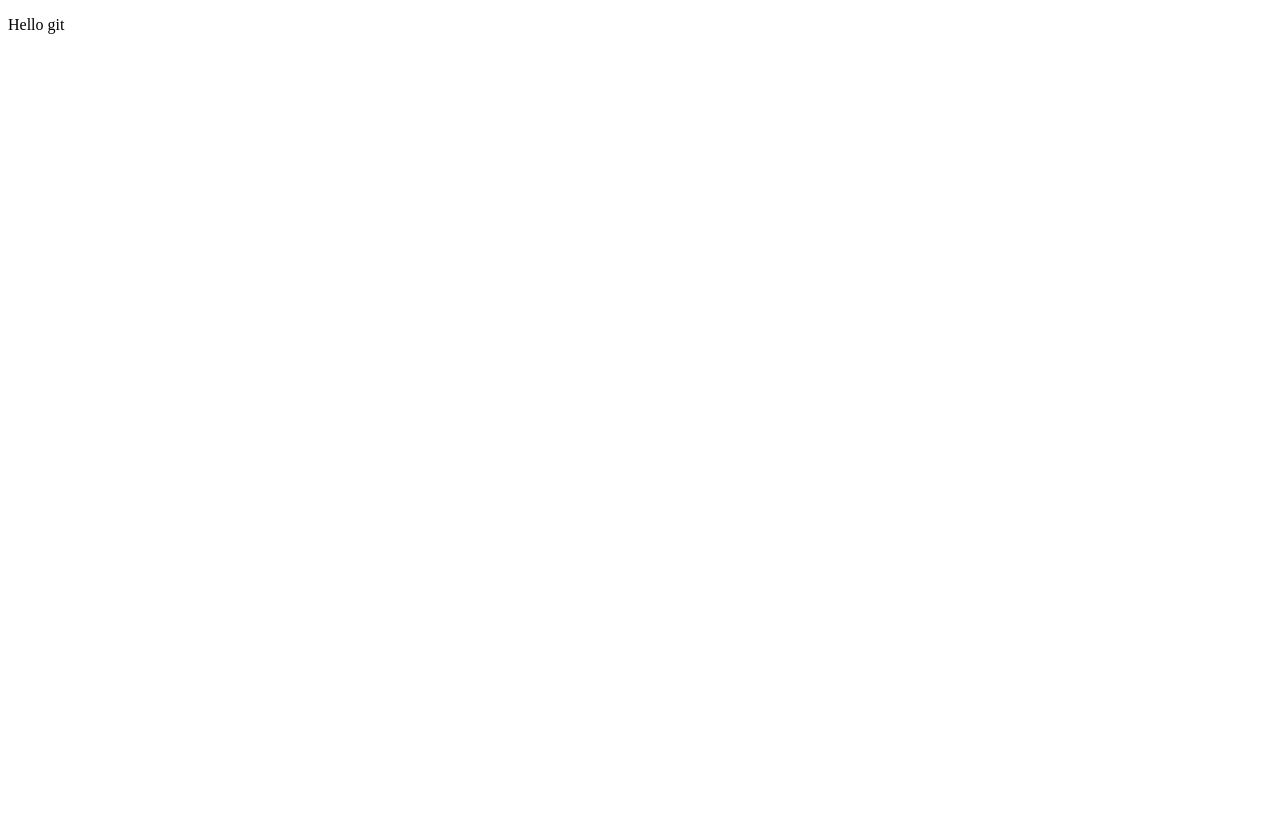
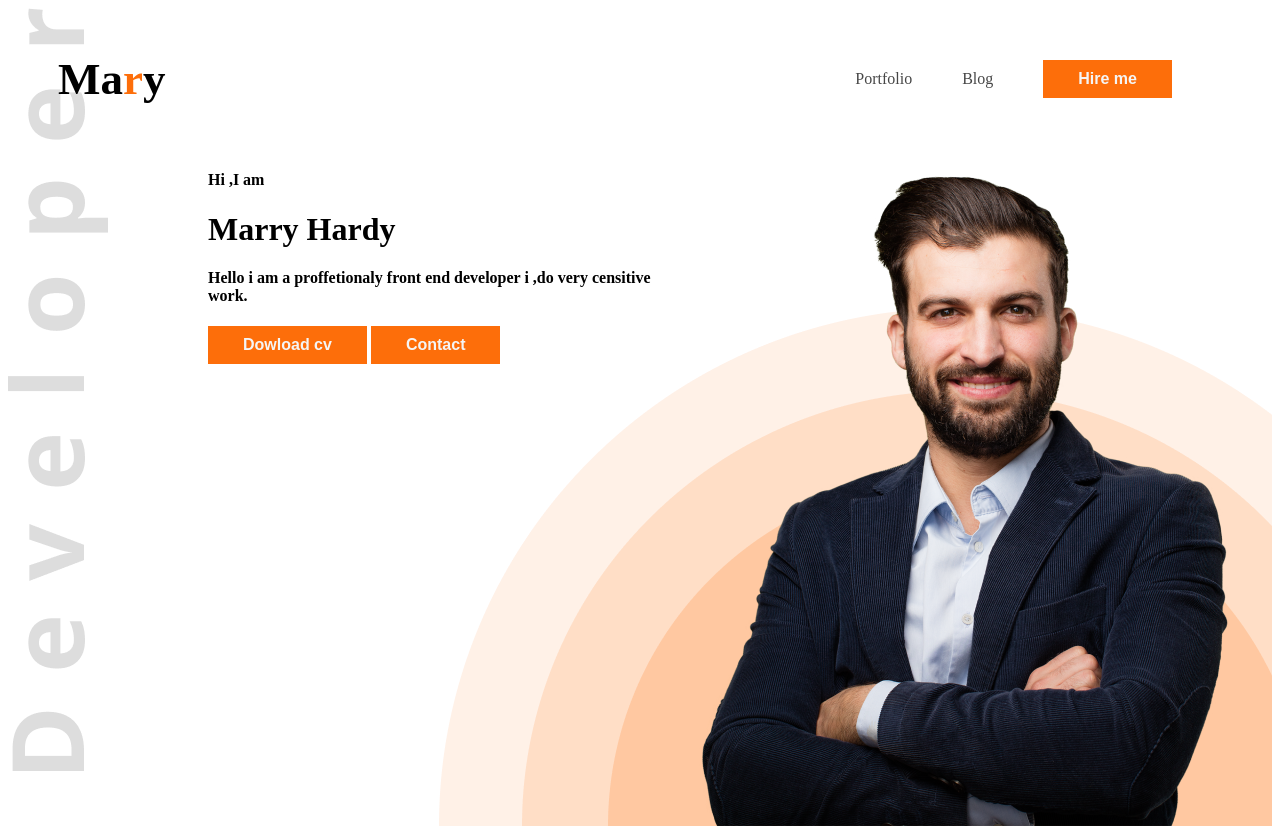
Before and after one commit to surjo992/web-dev-protfolio, a plain HTML site: page index.html in a window 1280 px wide. Before the commit the page ends 800 px from the top, so only its background shows below. Drawn offline with Linux system fonts and the light colour scheme.

Commit message:
frotfolio

```diff
--- a/index.html
+++ b/index.html
@@ -5,10 +5,41 @@
     <meta charset="UTF-8">
     <meta name="viewport" content="width=device-width, initial-scale=1.0">
     <title>portfolio website</title>
+    <link rel="preconnect" href="https://fonts.googleapis.com">
+    <link rel="preconnect" href="https://fonts.gstatic.com" crossorigin>
+    <link href="https://fonts.googleapis.com/css2?family=Roboto:ital,wght@0,100..900;1,100..900&display=swap"
+        rel="stylesheet">
+    <link rel="stylesheet" href="styles/portfolio.css">
 </head>
 
 <body>
-    <p>Hello git</p>
+    <header class="header">
+        <nav>
+            <h3 class="nav-titlle">Ma<span class="text-primary">r</span>y</h3>
+            <ul>
+                <li><a class="a-color" href="Portfolio">Portfolio</a></li>
+                <li><a class="a-color" href="Blog">Blog</a></li>
+                <li><a class="a-color" href=""><button class="Hire">Hire me</button></a></li>
+            </ul>
+        </nav>
+        <div class="container">
+            <div class="banner-content">
+                <h4>Hi ,I am </h4>
+                <h1>Marry Hardy<h1>
+                        <h4 class="banner ifo">Hello i am a proffetionaly front end developer i ,do very censitive work.
+                        </h4>
+                        <button class="Hire">Dowload cv</button>
+                        <button class="Hire">Contact</button>
+            </div>
+            <img src="hardy.png" , alt="">
+        </div>
+    </header>
+    <main>
+
+    </main>
+    <footer>
+
+    </footer>
 </body>
 
 </html>
--- /dev/null
+++ b/styles/portfolio.css
@@ -0,0 +1,80 @@
+.open-sans-normal {
+  font-family: "Roboto", sans-serif;
+  font-optical-sizing: auto;
+  font-weight: normal;
+  font-style: normal;
+  font-variation-settings:
+    "wdth" 100;
+}
+
+/* nav styles */
+nav {
+  display: flex;
+  align-items: center;
+  justify-content: space-between;
+  margin: 0 50px;
+}
+
+.nav-titlle {
+  font-weight: 800;
+  font-size: 45px;
+  justify-content: center;
+}
+
+.text-primary {
+  color: #FD6E0A;
+  border: none;
+}
+
+nav ul li {
+  list-style: none;
+  margin-right: 50px;
+  align-items: center;
+}
+
+nav ul a {
+  text-decoration: none;
+}
+
+.a-color {
+  color: #474747;
+
+}
+
+nav ul {
+  display: flex;
+  align-items: center;
+}
+
+.Hire {
+  background-color: #FD6E0A;
+  font-size: 1em;
+  font-weight: bolder;
+  color: whitesmoke;
+  padding: 10px 35px;
+  border: none;
+}
+
+/* flex */
+.container {
+  display: flex;
+  justify-content: space-between;
+  margin: 0 35px 0 200px;
+}
+
+.header {
+  background-image: url('developer.png'), url('header_bg.png');
+  background-repeat: no-repeat;
+  background-position: top left, bottom right;
+
+}
+
+.banner ifo {
+  font-size: small;
+  font-weight: 10px;
+  width: 100%;
+}
+
+h3 {
+  text-align: center;
+}
```
Also changed, not shown: developer.png (added), hardy.png (added), header_bg.png (added), styles/developer.png (added), styles/hardy.png (added), styles/header_bg.png (added).
